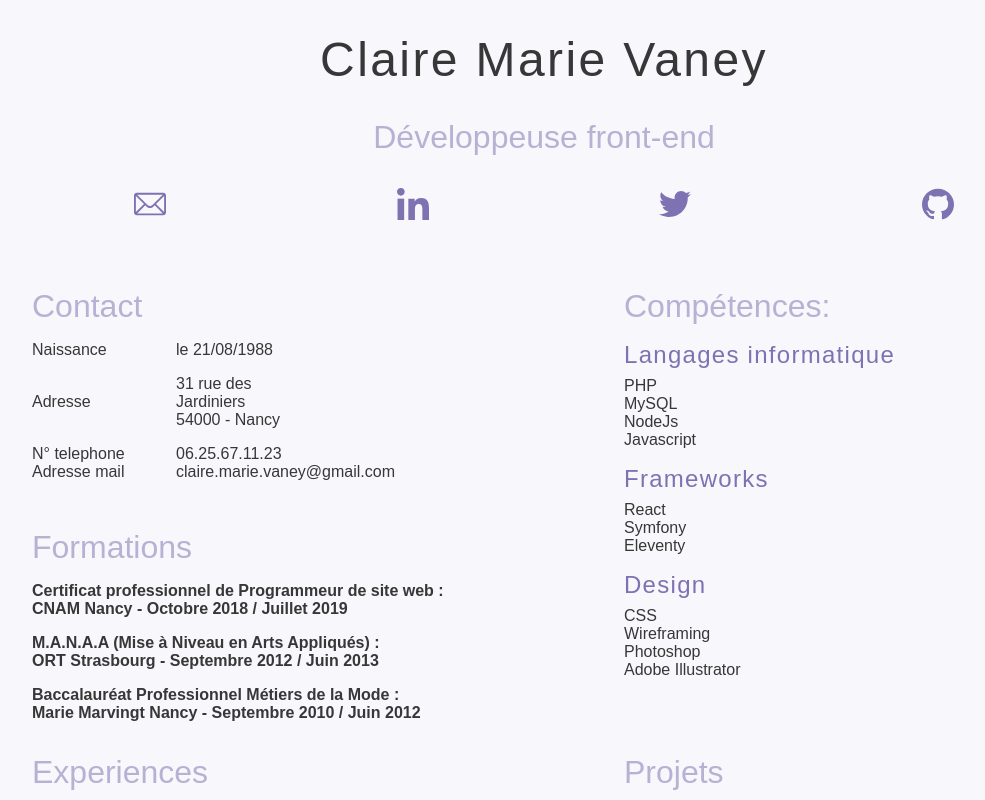
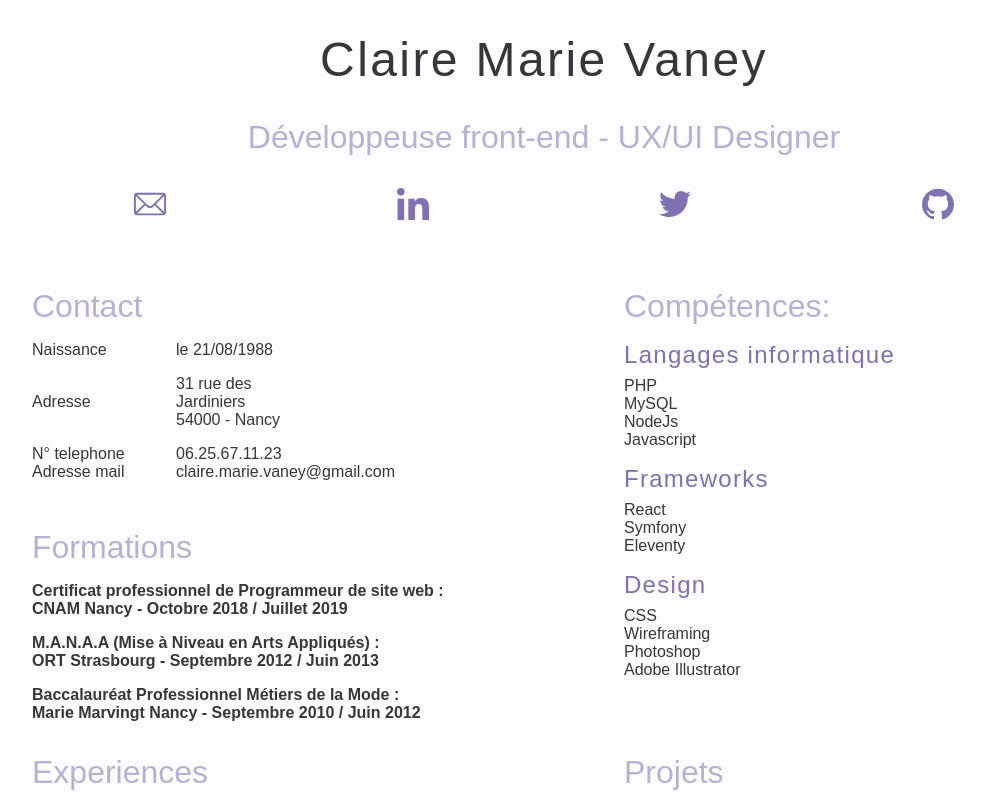
Before and after one commit to ClaireMarieV/CV, a Next.js app: page / in a window 1280 px wide. Shown: the whole page, without its empty margins (96-1081 px from the left). Built offline with nearby package versions, Linux system fonts and the light colour scheme; a web font is replaced by a local one.

Commit message:
used lighter background-color and added competence header

```diff
--- a/components/Header.js
+++ b/components/Header.js
@@ -5,7 +5,7 @@ const Header = () => (
   <header>
     <div className="name">
       <h1>Claire Marie Vaney</h1>
-      <h2>Développeuse front-end </h2>
+      <h2>Développeuse front-end - UX/UI Designer</h2>
     </div>
     <div className="contact">
       <Link href="mailto:claire.marie.vaney@gmail.com">
--- a/components/Layout.js
+++ b/components/Layout.js
@@ -36,7 +36,7 @@ const Layout = ({ children }) => (
           height: 100%;
           overflow-y: scroll;
           overflow-x: auto;
-          background-color: #f8f7fb;
+          background-color: #fdfcfe;
           color: #373737;
           font-family: montserrat, sans-serif;
           font-weight: 300;
```
